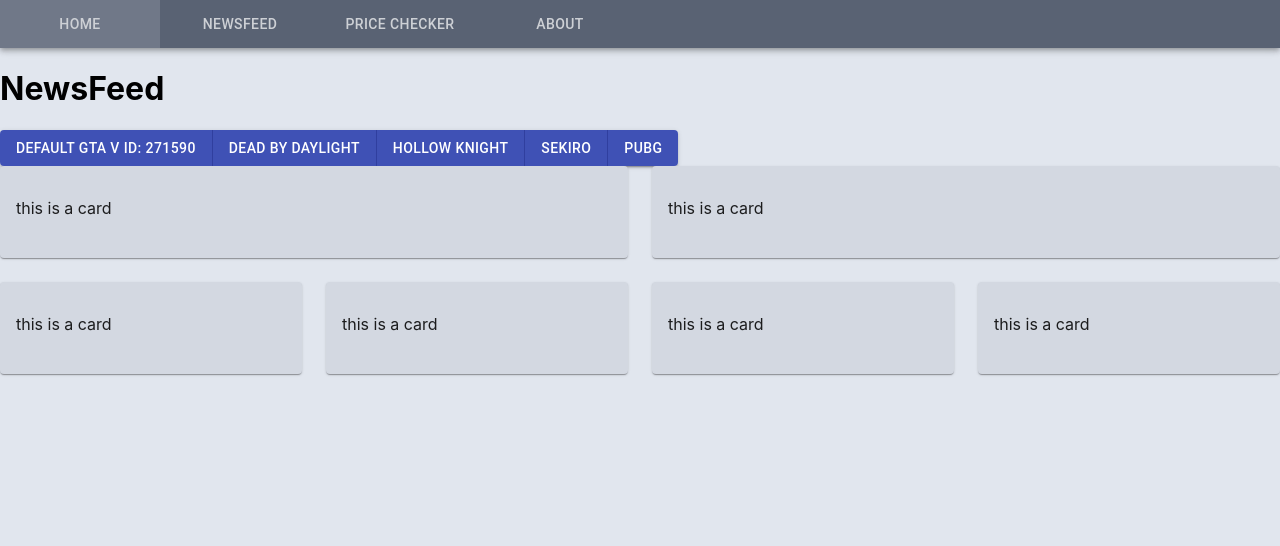
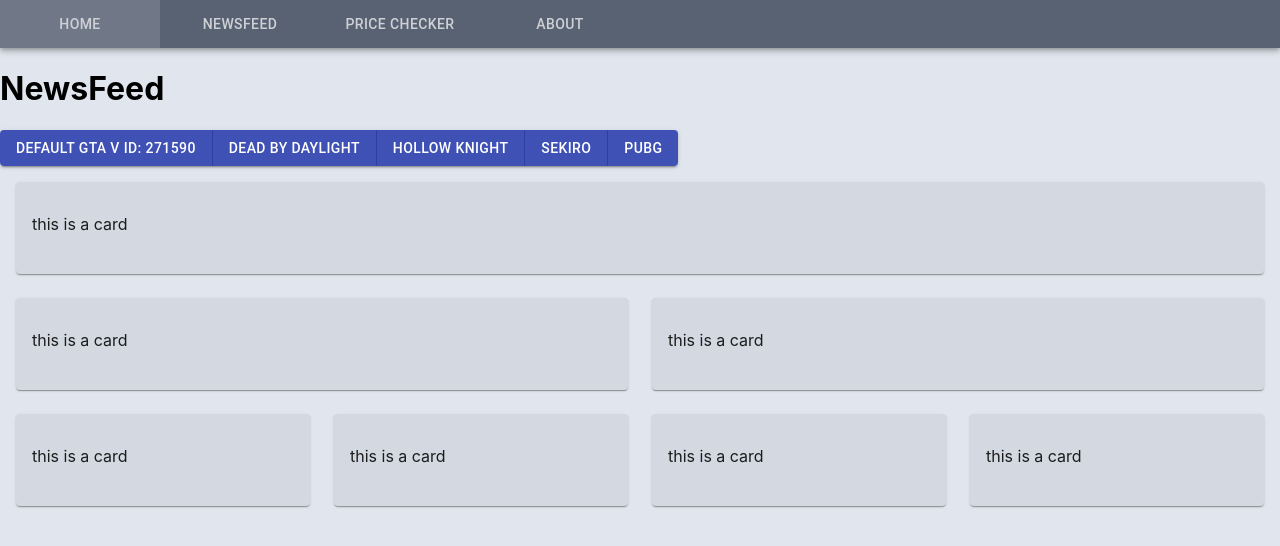
Before and after one commit to JayoMayoKayo/BrainStation-Capstone, a React (Create React App) app in the folder client/: page /newsFeed in a window 1280 px wide. Shown: the top 546 px of the page. Built offline with nearby package versions, Linux system fonts and the light colour scheme.

Commit message:
card stylings

```diff
--- a/client/src/components/MaterialCardList/MaterialCardList.js
+++ b/client/src/components/MaterialCardList/MaterialCardList.js
@@ -7,11 +7,14 @@ import Grid from '@material-ui/core/Grid';
 
 //Components
 import MaterialCard from '../MaterialCard/MaterialCard.js';
+import { ThemeProvider } from '@material-ui/styles';
 
 
 //Component Stylings
 const styles = {
-
+  cardGrid : {
+    padding: '16px'
+  }
 };
 
 class MaterialCardList extends React.Component {
@@ -19,7 +22,10 @@ class MaterialCardList extends React.Component {
     const{ classes, value } = this.props;
 
     return (
-      <Grid container spacing={3}>
+      <Grid className={classes.cardGrid} container spacing={3}>
+        <Grid item xs={12}>
+          <MaterialCard />
+        </Grid>
         <Grid item xs={12} sm={6}>
           <MaterialCard />
         </Grid>
--- a/client/src/components/NewsFeed/NewsFeed.js
+++ b/client/src/components/NewsFeed/NewsFeed.js
@@ -1,6 +1,7 @@
 import React from 'react';
 
 //Material-ui components
+import { withStyles } from '@material-ui/core/styles';
 import ButtonGroup from '@material-ui/core/ButtonGroup';
 import Button from '@material-ui/core/Button';
 
@@ -8,6 +9,14 @@ import Button from '@material-ui/core/Button';
 import Navbar from '../Navbar/Navbar.js';
 import MaterialCard from '../MaterialCard/MaterialCard.js';
 import MaterialCardList from '../MaterialCardList/MaterialCardList.js';
+
+//Component Stylings
+const styles = {
+  materialCardList: {
+    margin: "0px 16px"
+  }
+}
+
 class NewsFeed extends React.Component {
   state = {
     newsData: [],
@@ -18,11 +27,12 @@ class NewsFeed extends React.Component {
   }
 
   render() {
+    const{ classes, value } = this.props;
     return (
       <>
         <Navbar />
         <h1>NewsFeed</h1>
-        <ButtonGroup variant="contained" color="primary" md={12}>
+        <ButtonGroup variant="contained" color="primary">
           <Button>Default GTA V ID: 271590 </Button>
           <Button onClick={() => {this.getGameNews()}}>Dead By Daylight</Button>
           <Button onClick={() => {console.log("button 2 clicked")}}>Hollow Knight</Button>
@@ -34,4 +44,4 @@ class NewsFeed extends React.Component {
     );
   }
 }
-export default NewsFeed;
+export default withStyles(styles)(NewsFeed);
```
